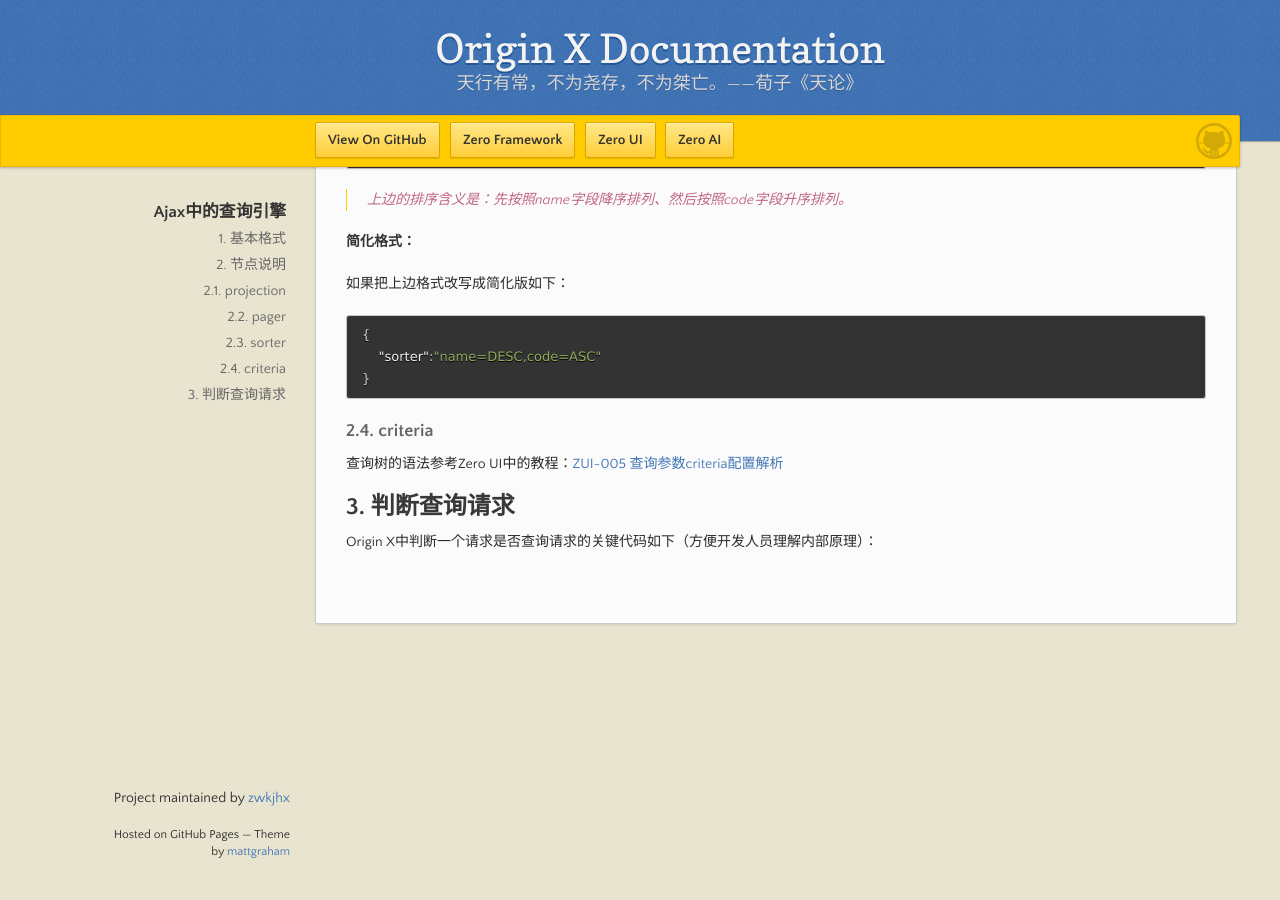
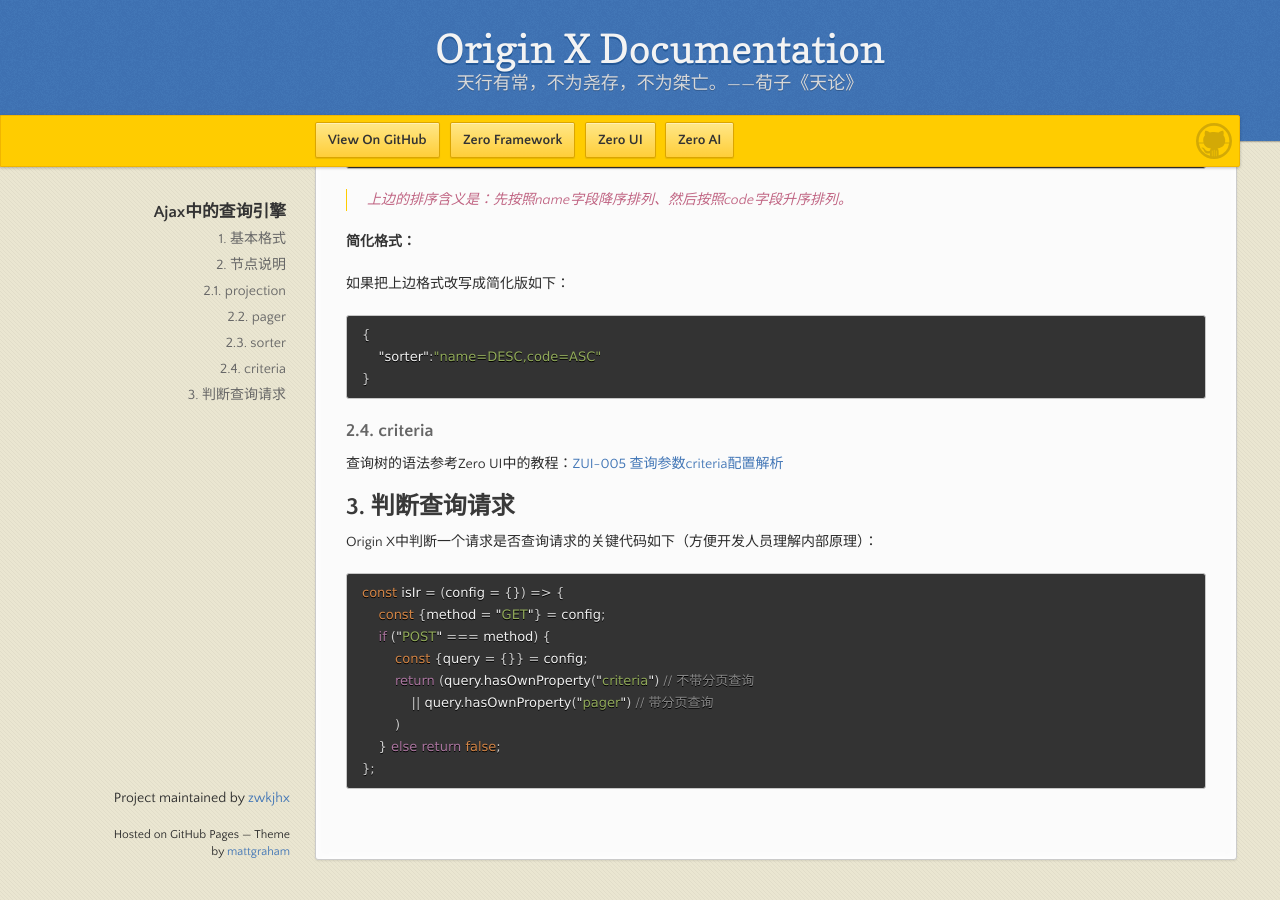
Before and after one commit to zwkjhx/ox-doc, a Jekyll site: the page built from specification/3-origin-xgui-fan/spo-007-ajaxzhong-de-cha-xun-yin-qing.md, in a window 1280 px wide and 900 px high, scrolled down 1943 px. Built offline with Jekyll 4.4.1, drawn with Linux system fonts in a browser that asks for light colours; our own code applies the rules of GitHub Pages for plain Markdown files.

Commit message:
Updates specification/3-origin-xgui-fan/spo-007-ajaxzhong-de-cha-xun-yin-qing.md
Auto commit by GitBook Editor

````diff
--- a/specification/3-origin-xgui-fan/spo-007-ajaxzhong-de-cha-xun-yin-qing.md
+++ b/specification/3-origin-xgui-fan/spo-007-ajaxzhong-de-cha-xun-yin-qing.md
@@ -111,3 +111,15 @@
 ## 3. 判断查询请求
 
 Origin X中判断一个请求是否查询请求的关键代码如下（方便开发人员理解内部原理）：
+
+```js
+const isIr = (config = {}) => {
+    const {method = "GET"} = config;
+    if ("POST" === method) {
+        const {query = {}} = config;
+        return (query.hasOwnProperty("criteria") // 不带分页查询
+            || query.hasOwnProperty("pager") // 带分页查询
+        )
+    } else return false;
+};
+```
````
